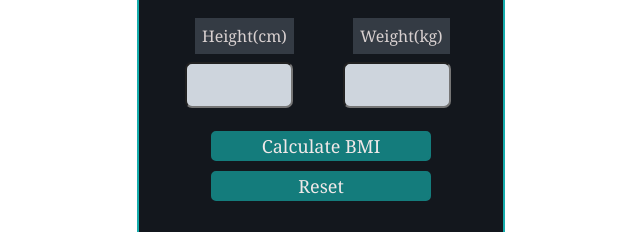
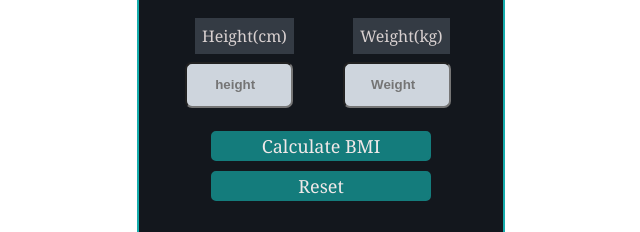
Before and after one commit to ash-rane/Age-Calculator, a plain HTML site: page bimCalci.html in a window 1280 px wide. Shown: the part 222-454 px from the top of the page, 361-1001 px from the left. Drawn offline with Linux system fonts and the light colour scheme.

Commit message:
updated bmi

```diff
--- a/bimCalci.html
+++ b/bimCalci.html
@@ -15,12 +15,12 @@
     <div>
         <div>
             <td><span id="heightSpan"><label>Height(cm)</label></span><br></td>&nbsp;
-            <td><input type="number" id="inputBox1" ></td>
+            <td><input type="number" id="inputBox1" placeholder="  height" ></td>
         </div>
 
         <div>
             <label><span id="weightSpan">Weight(kg)</label></span><br>&nbsp;
-            <input type="number"  id="inputBox2" required>
+            <input type="number"  id="inputBox2" placeholder="  Weight" required>
         </div>
     </div>
     <br>
```
